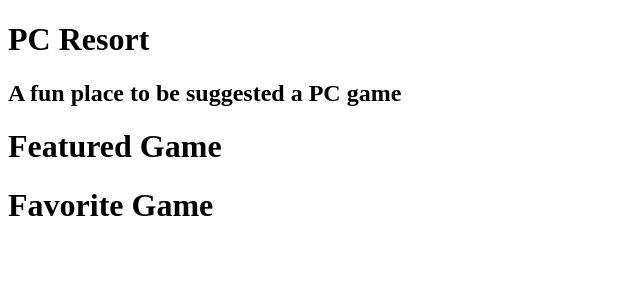
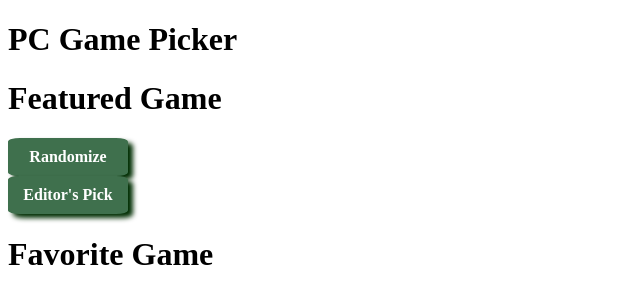
Before and after one commit to AlexDavisIII/Project-Fun, a website with bundled scripts: page index.html in a window 1280 px wide. Shown: the whole page, without its empty margins (0-640 px from the left). Built offline with nearby package versions, Linux system fonts and the light colour scheme; no server answers.

Commit message:
added 'Randomizer' button to allow user to cycle through PC game selections

```diff
--- a/app.js
+++ b/app.js
@@ -25,7 +25,7 @@ app.get('/mygames', (req, res) => {
                 "Name": "SSX 3",
                 "Platform": ["Playstation 2", "GameCube", "Xbox"],
                 "Genre": ["Arcade", "Alternative Sports"],
-                "Developer": "EA Sports BIG"
+                "Developer": "EA Sports BIG",
             },
             {
                 "id": 3,
--- a/index.html
+++ b/index.html
@@ -15,6 +15,9 @@
         <div id="featuredGame"></div>
     </div>
 
+    <div id="randomizer" class="button">Randomize</div>
+    <div id="editorPick" class="button">Editor's Pick</div>
+
     <div id="myFavoriteContainer">
         <div id="favoriteHeading"></div>
         <div id="favoriteGame"></div>
--- a/script.js
+++ b/script.js
@@ -7,7 +7,7 @@ const featuredHeading = document.getElementById('featuredHeading');
 const featuredGame = document.getElementById('featuredGame');
 const favoriteHeading = document.getElementById('favoriteHeading');
 const favoriteGame = document.getElementById('favoriteGame');
-
+const randomizer = document.getElementById('randomizer');
 
 console.log("hello");
 
@@ -120,9 +120,13 @@ async function personalFavoriteGame(){
 }
 
 
+setHeading("h1", "PC Game Picker");
+//setSubHeading("h2", "How about this?");
+getGames();
+//personalFavoriteGame();
 
 
-setHeading("h1", "PC Resort");
-setSubHeading("h2", "A fun place to be suggested a PC game");
-getGames();
-//personalFavoriteGame();
+//Event Listeners
+randomizer.addEventListener('click', () => {
+    getGames();
+})
--- a/style.css
+++ b/style.css
@@ -0,0 +1,10 @@
+.button{
+    width: 100px;
+    background-color: #3F704D;
+    color: white;
+    font-weight: bold;
+    border-radius: 10%;
+    box-shadow: 5px 4px 5px rgb(0, 46, 3);
+    padding: 10px;
+    text-align:center;
+}
```
